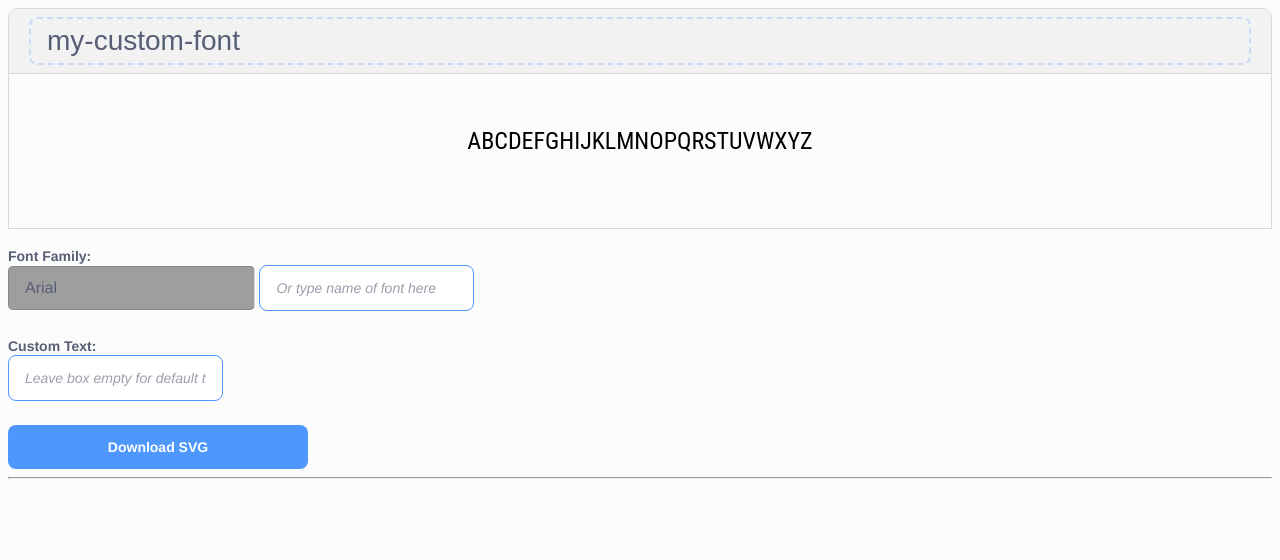
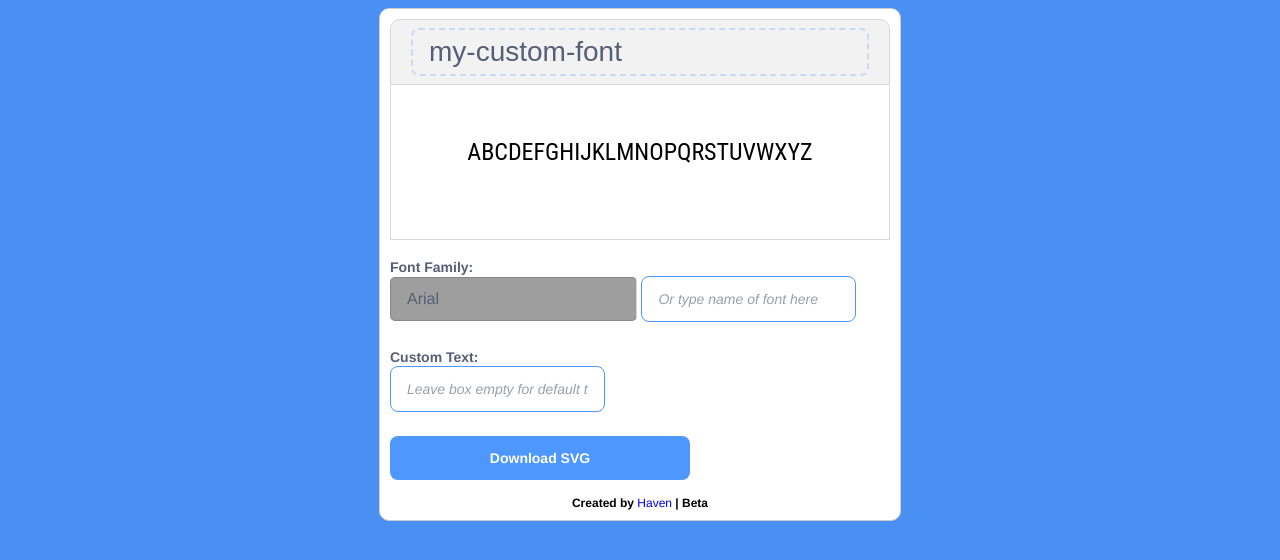
Before and after one commit to meeeeeeeep1/haven.scratch-tools, a plain HTML site: page customScratchFont/scratchFontMaker.html in a window 1280 px wide. Drawn offline with Linux system fonts and the light colour scheme; grey boxes are pictures that could not be loaded.

Commit message:
Update scratchFontMaker.html

```diff
--- a/customScratchFont/scratchFontMaker.html
+++ b/customScratchFont/scratchFontMaker.html
@@ -24,7 +24,7 @@ border-radius: 8px;
 color: rgba(87,94,117,.6);
  }
 body {
-    background-color : #fcfcfc;
+    background-color : #4a90f3;
         font-family : "Helvetica Neue", Helvetica, Arial, sans-serif;
 }
 #download:hover{
@@ -57,6 +57,11 @@ select:hover{
 select select {
     border-color: #4D97FF;
 
+
+}
+a {
+    text-decoration: none;
+    font-weight: lighter;
 }
 
 label {
@@ -68,7 +73,8 @@ label {
     margin-bottom: .10px;
 }
 #download {
-
+    margin: auto;
+  width: 50%;
         font-family: "Helvetica Neue","Helvetica",Arial,sans-serif;
     text-align: center;
     background-color: #4D97FF;
@@ -104,6 +110,12 @@ border-bottom-color: rgb(217, 217, 217)
 border-bottom : 1px solid #D9D9D9;
 border-right : 1px solid #D9D9D9;
 }
+.footnote {
+    font-weight: bolder;
+    text-align: center;
+font-size: .75rem;
+
+}
 .svgtitle {
   border-radius: 8px;
   background-color: transparent;
@@ -114,7 +126,16 @@ border-right : 1px solid #D9D9D9;
   font-weight: 500;
   height: 44px;
 }
-
+.htmlFontCard {
+    margin: auto;
+  width: 50%;
+  justify-content: space-between; /* distribute elements evenly */
+  width: 500px; /* set the width of the card */
+  border: 1px solid #ccc; /* add a border for clarity */
+  padding: 10px; /* add some padding for spacing */
+  border-radius:10px;
+  background-color: #fff;
+}
 .svgtitle::selection {
 border-color: #4D97FF;
 }
@@ -122,6 +143,8 @@ border-color: #4D97FF;
       </head>
 
   <body>
+
+    <div class="htmlFontCard">
 <div>
     <div class="SvgHeader">
         <input type="text" placeholder="svg name" id="svgtitle" class="svgtitle" value="my-custom-font">
@@ -275,7 +298,9 @@ border-color: #4D97FF;
     <p></p>
     <p></p>
     <button id="download" onclick="downloadSVG()">Download SVG</button>
-<hr>
+    <p></p>
+<div class="footnote">Created by <a href="https://scratch.mit.edu/users/fictioneer/">Haven</a> | Beta </div>
+</div>
     <script>
       function updateFontFamily() {
         var fontSelector = document.getElementById("fontfamilyselect");
```
